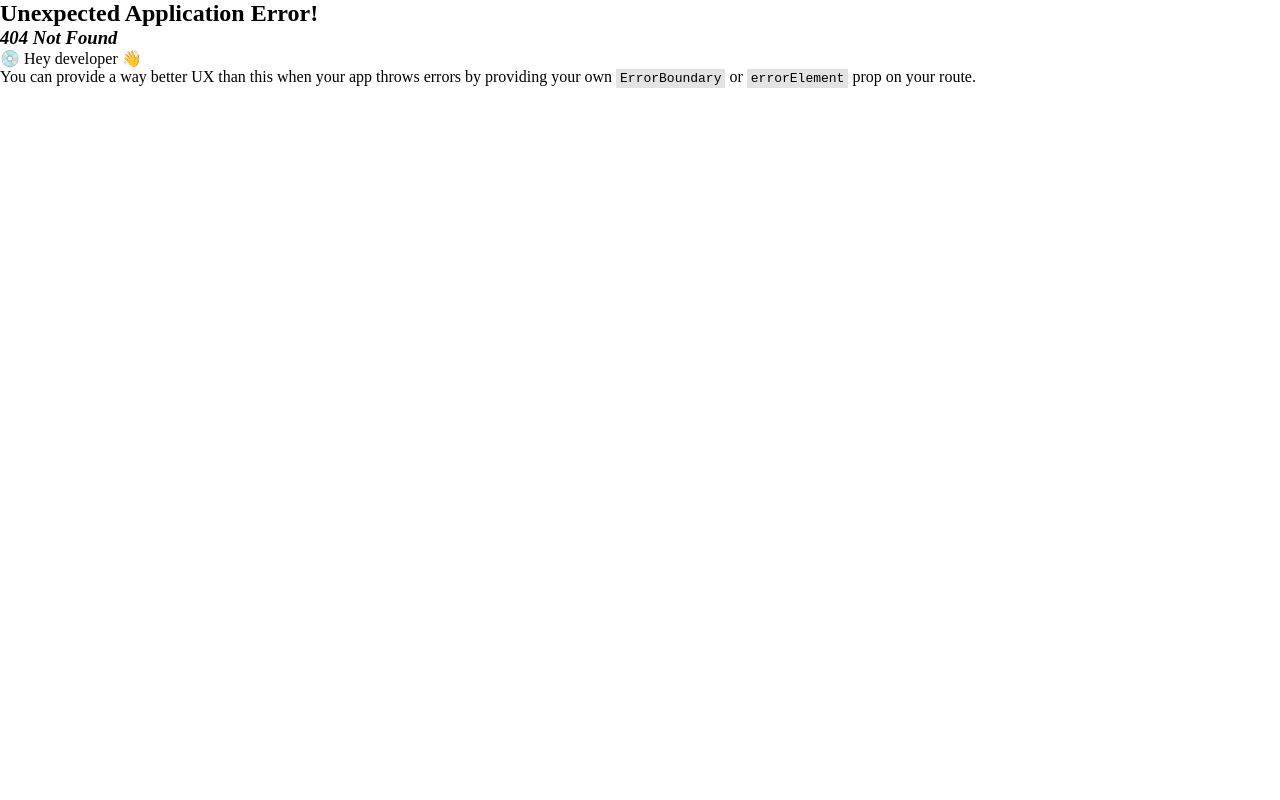
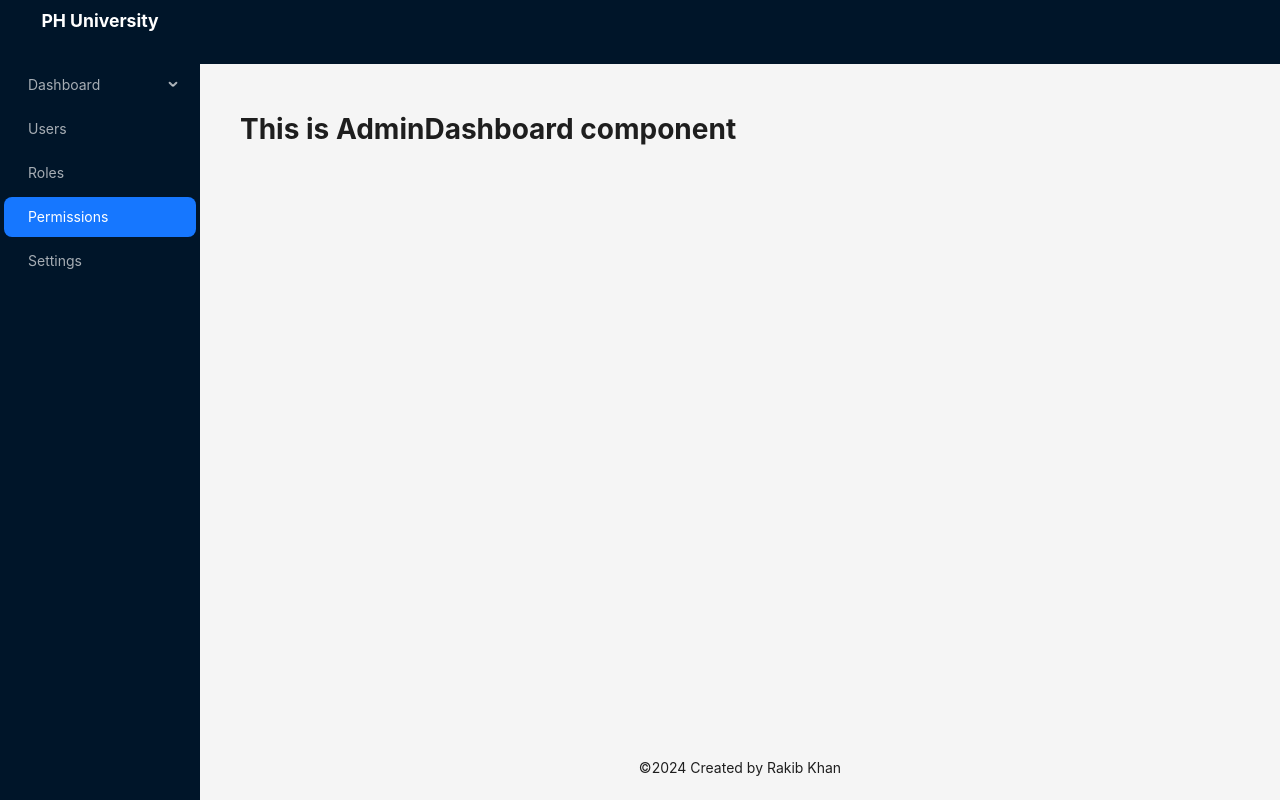
Before and after one commit to rakib8680/ph-university-client, a React (Vite) app: page /admin in a window 1280 px wide. Before the commit this address had no page. Built offline with nearby package versions, Linux system fonts and the light colour scheme.

Commit message:
admin routes created

```diff
--- /dev/null
+++ b/src/pages/admin/AdminDashboard.tsx
@@ -0,0 +1,10 @@
+
+const AdminDashboard = () => {
+  return (
+     <div>
+         <h1>This is AdminDashboard component</h1>
+     </div>
+  )
+};
+
+export default AdminDashboard;
--- /dev/null
+++ b/src/pages/admin/CreateStudent.tsx
@@ -0,0 +1,10 @@
+
+const CreateStudent = () => {
+  return (
+     <div>
+         <h1>This is CreateStudent component</h1>
+     </div>
+  )
+};
+
+export default CreateStudent;
--- a/src/routes/routes.tsx
+++ b/src/routes/routes.tsx
@@ -4,6 +4,8 @@
 import Login from "../pages/Login";
 import Registration from "../pages/Registration";
 import Contact from "../pages/Contact";
+import CreateStudent from "../pages/admin/CreateStudent";
+import AdminDashboard from "../pages/admin/AdminDashboard";
 
 const router = createBrowserRouter([
   {
@@ -21,6 +23,24 @@
     ],
   },
   {
+    path: "/admin",
+    element: <App />,
+    children: [
+      {
+        index: true,
+        element: <AdminDashboard />,
+      },
+      {
+        path: "dashboard",
+        element: <AdminDashboard />,
+      },
+      {
+        path: "create-student",
+        element: <CreateStudent />,
+      },
+    ],
+  },
+  {
     path: "/login",
     element: <Login />,
   },
```
Also changed, not shown: src/components/layout/AdminLayout.tsx (added).
